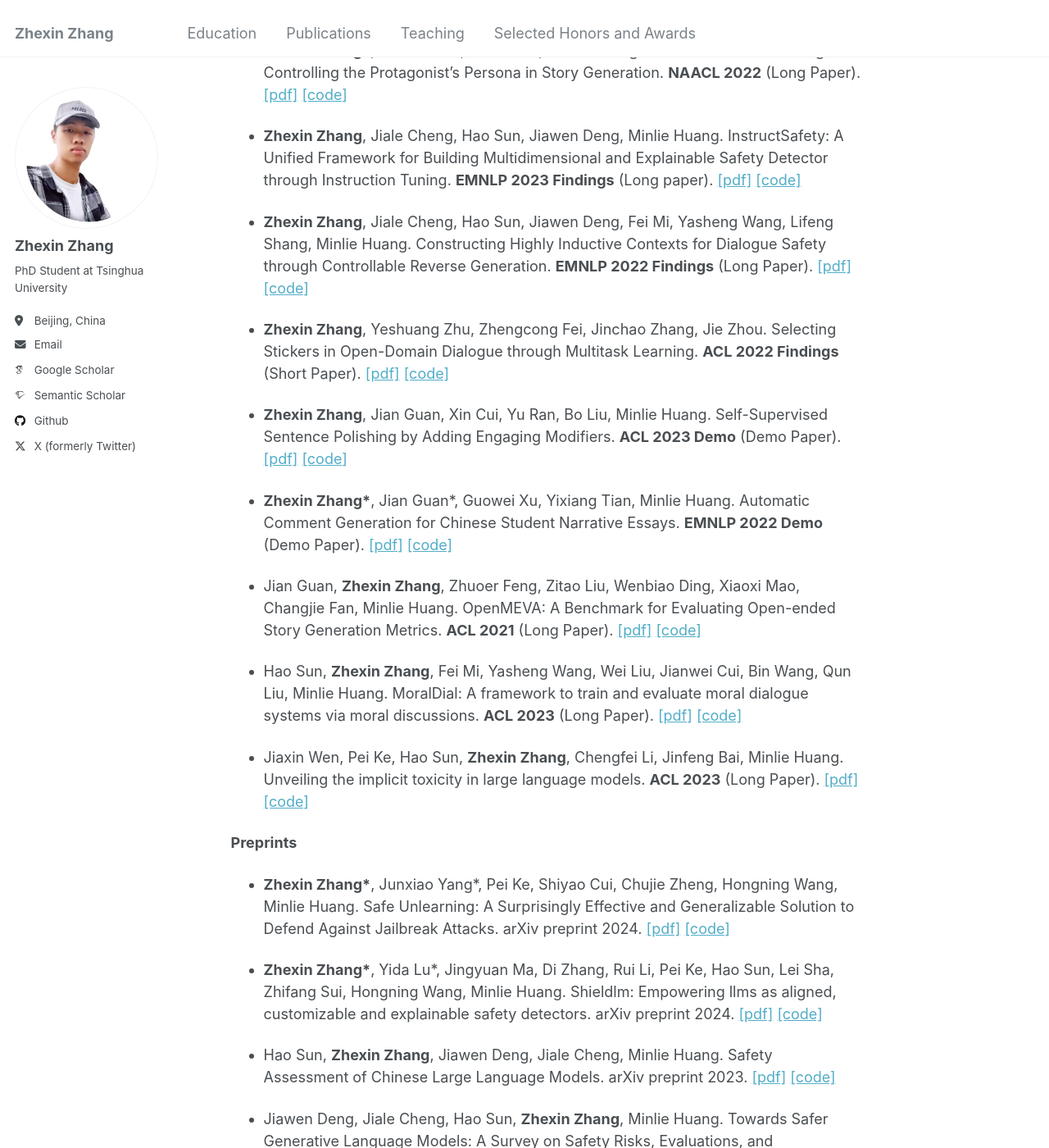
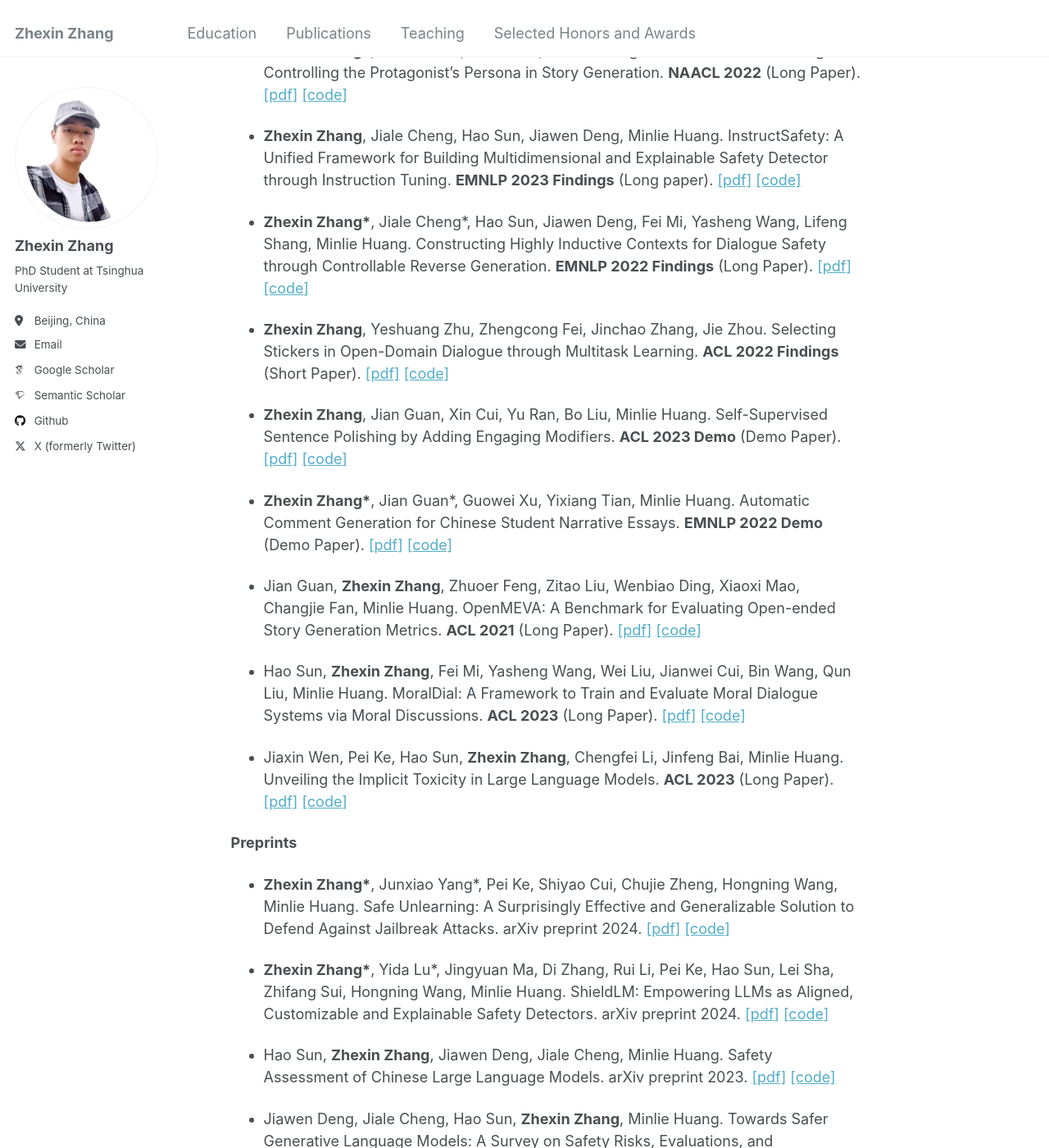
Before and after one commit to nonstopfor/nonstopfor.github.io, a Jekyll site: the page built from _pages/about.md, in a window 1280 px wide and 1400 px high, scrolled down 803 px. Shown: the whole window at 82% size. Built offline with Jekyll 4.4.1, drawn with Linux system fonts in a browser that asks for light colours; some web fonts are replaced.

```diff
--- a/_pages/about.md
+++ b/_pages/about.md
@@ -31,7 +31,7 @@ Publications
 
 + **Zhexin Zhang**, Jiale Cheng, Hao Sun, Jiawen Deng, Minlie Huang. InstructSafety: A Unified Framework for Building Multidimensional and Explainable Safety Detector through Instruction Tuning. **EMNLP 2023 Findings** (Long paper). [[pdf]](https://aclanthology.org/2023.findings-emnlp.700/) [[code]](https://nonstopfor.github.io/)
 
-+ **Zhexin Zhang**, Jiale Cheng, Hao Sun, Jiawen Deng, Fei Mi, Yasheng Wang, Lifeng Shang, Minlie Huang. Constructing Highly Inductive Contexts for Dialogue Safety through Controllable Reverse Generation. **EMNLP 2022 Findings** (Long Paper). [[pdf]](https://arxiv.org/abs/2212.01810) [[code]](https://github.com/thu-coai/Reverse_Generation)
++ **Zhexin Zhang\***, Jiale Cheng\*, Hao Sun, Jiawen Deng, Fei Mi, Yasheng Wang, Lifeng Shang, Minlie Huang. Constructing Highly Inductive Contexts for Dialogue Safety through Controllable Reverse Generation. **EMNLP 2022 Findings** (Long Paper). [[pdf]](https://arxiv.org/abs/2212.01810) [[code]](https://github.com/thu-coai/Reverse_Generation)
 
 + **Zhexin Zhang**, Yeshuang Zhu, Zhengcong Fei, Jinchao Zhang, Jie Zhou. Selecting Stickers in Open-Domain Dialogue through Multitask Learning. **ACL 2022 Findings** (Short Paper). [[pdf]](https://arxiv.org/abs/2209.07697) [[code]](https://github.com/nonstopfor/Sticker-Selection)
 
@@ -41,15 +41,15 @@ Publications
 
 + Jian Guan, **Zhexin Zhang**, Zhuoer Feng, Zitao Liu, Wenbiao Ding, Xiaoxi Mao, Changjie Fan, Minlie Huang. OpenMEVA: A Benchmark for Evaluating Open-ended Story Generation Metrics. **ACL 2021** (Long Paper). [[pdf]](https://arxiv.org/abs/2105.08920) [[code]](https://github.com/thu-coai/OpenMEVA)
 
-+ Hao Sun, **Zhexin Zhang**, Fei Mi, Yasheng Wang, Wei Liu, Jianwei Cui, Bin Wang, Qun Liu, Minlie Huang. MoralDial: A framework to train and evaluate moral dialogue systems via moral discussions. **ACL 2023** (Long Paper). [[pdf]](https://arxiv.org/pdf/2212.10720) [[code]](https://github.com/thu-coai/MoralDial)
++ Hao Sun, **Zhexin Zhang**, Fei Mi, Yasheng Wang, Wei Liu, Jianwei Cui, Bin Wang, Qun Liu, Minlie Huang. MoralDial: A Framework to Train and Evaluate Moral Dialogue Systems via Moral Discussions. **ACL 2023** (Long Paper). [[pdf]](https://arxiv.org/pdf/2212.10720) [[code]](https://github.com/thu-coai/MoralDial)
 
-+ Jiaxin Wen, Pei Ke, Hao Sun, **Zhexin Zhang**, Chengfei Li, Jinfeng Bai, Minlie Huang. Unveiling the implicit toxicity in large language models. **ACL 2023** (Long Paper). [[pdf]](https://arxiv.org/abs/2311.17391) [[code]](https://github.com/thu-coai/Implicit-Toxicity)
++ Jiaxin Wen, Pei Ke, Hao Sun, **Zhexin Zhang**, Chengfei Li, Jinfeng Bai, Minlie Huang. Unveiling the Implicit Toxicity in Large Language Models. **ACL 2023** (Long Paper). [[pdf]](https://arxiv.org/abs/2311.17391) [[code]](https://github.com/thu-coai/Implicit-Toxicity)
 
 **Preprints**
 
 + **Zhexin Zhang\***, Junxiao Yang\*, Pei Ke, Shiyao Cui, Chujie Zheng, Hongning Wang, Minlie Huang. Safe Unlearning: A Surprisingly Effective and Generalizable Solution to Defend Against Jailbreak Attacks. arXiv preprint 2024. [[pdf]](https://arxiv.org/abs/2407.02855) [[code]](https://github.com/thu-coai/SafeUnlearning)
 
-+  **Zhexin Zhang\***, Yida Lu\*, Jingyuan Ma, Di Zhang, Rui Li, Pei Ke, Hao Sun, Lei Sha, Zhifang Sui, Hongning Wang, Minlie Huang. Shieldlm: Empowering llms as aligned, customizable and explainable safety detectors. arXiv preprint 2024. [[pdf]](https://arxiv.org/abs/2402.16444) [[code]](https://github.com/thu-coai/ShieldLM)
++  **Zhexin Zhang\***, Yida Lu\*, Jingyuan Ma, Di Zhang, Rui Li, Pei Ke, Hao Sun, Lei Sha, Zhifang Sui, Hongning Wang, Minlie Huang. ShieldLM: Empowering LLMs as Aligned, Customizable and Explainable Safety Detectors. arXiv preprint 2024. [[pdf]](https://arxiv.org/abs/2402.16444) [[code]](https://github.com/thu-coai/ShieldLM)
 
 + Hao Sun, **Zhexin Zhang**, Jiawen Deng, Jiale Cheng, Minlie Huang. Safety Assessment of Chinese Large Language Models. arXiv preprint 2023. [[pdf]](https://arxiv.org/abs/2304.10436) [[code]](https://github.com/thu-coai/Safety-Prompts)
 
```
Also changed, not shown: 1 other file.
